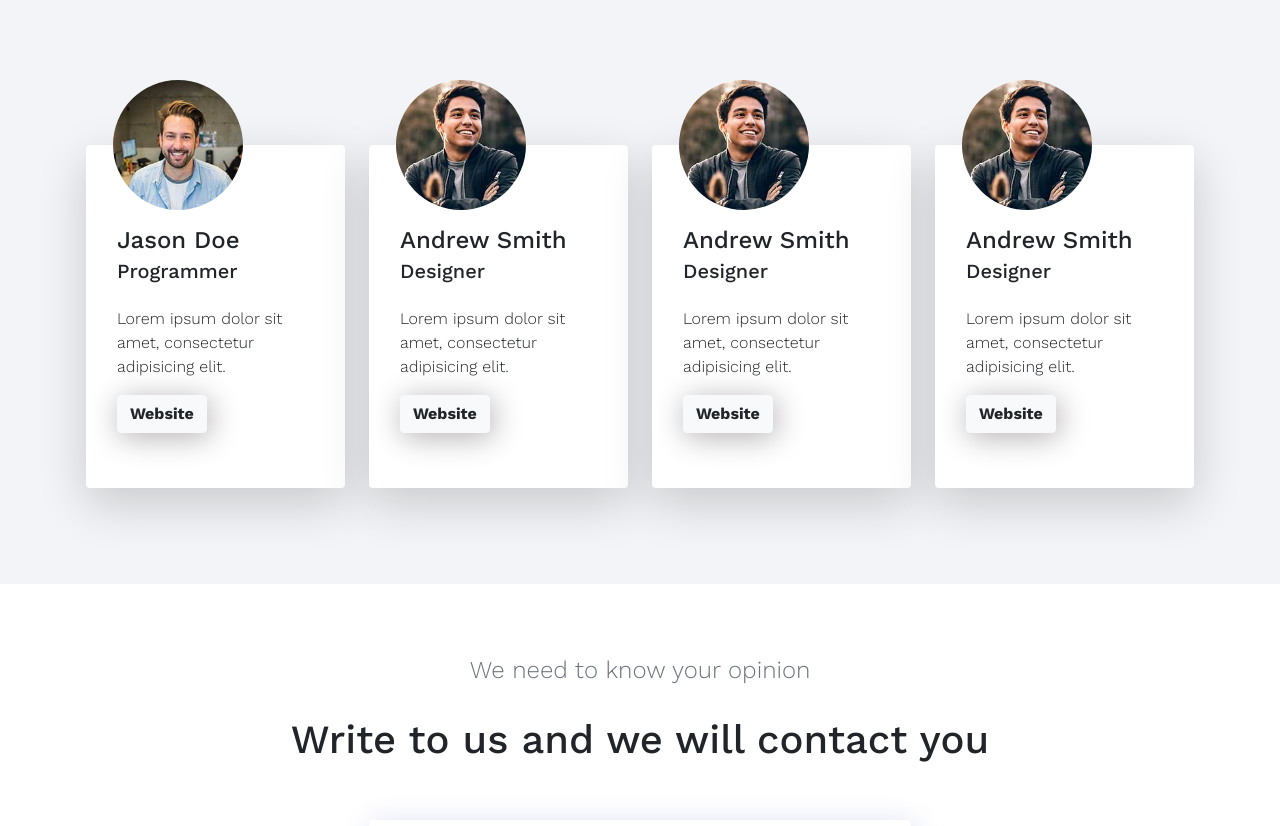
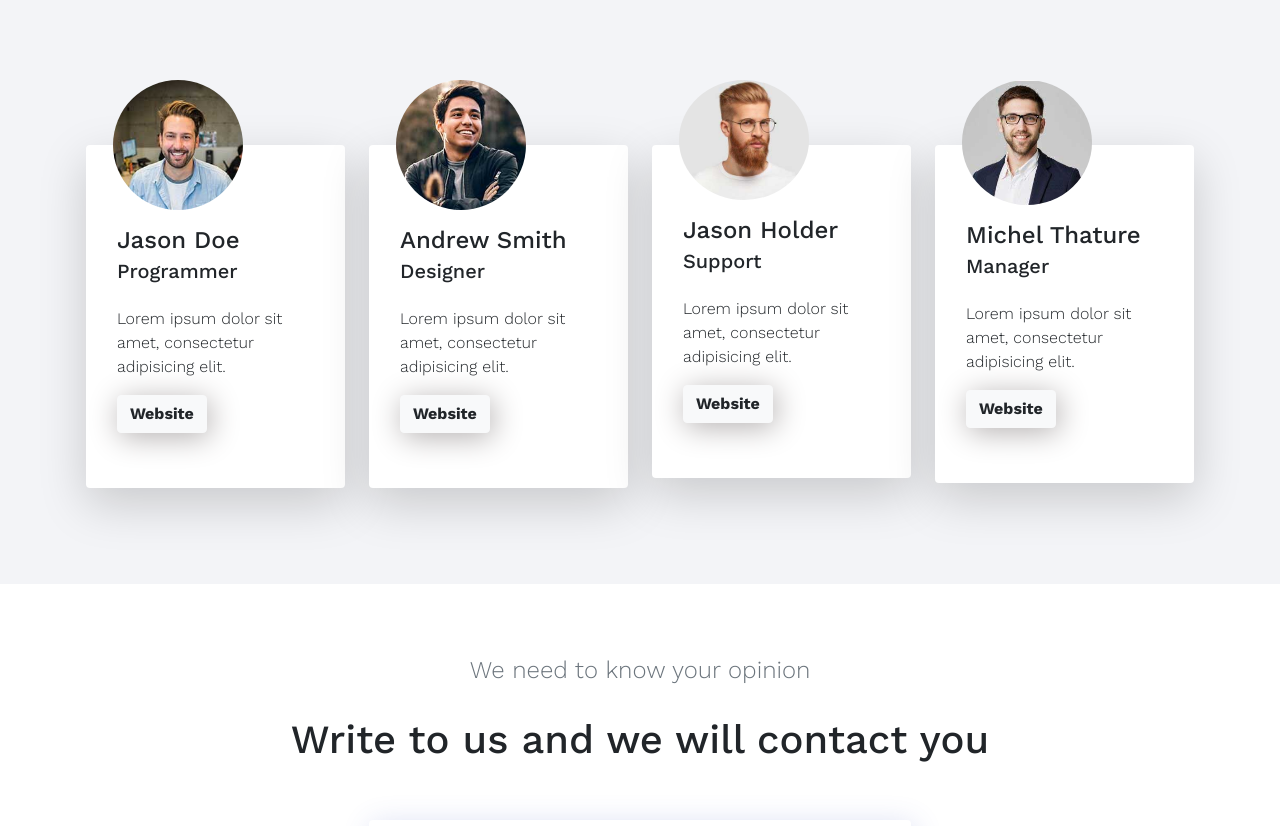
Before and after one commit to basar021/AppAMP, a plain HTML site: page index.html in a window 1280 px wide. Shown: the part 5100-5926 px from the top of the page. Drawn offline with nearby package versions, Linux system fonts and the light colour scheme.

Commit message:
Update index.html

```diff
--- a/index.html
+++ b/index.html
@@ -419,10 +419,10 @@
            <div class="col-lg-3 col-md-6">
                <div class="about-team">
                   <div class="card border-0 shadow-lg h-100">
-                     <img class="rounded-circle" src="Image/face3.jpg" alt="">
+                     <img class="rounded-circle" src="Image/Capture.jpg" alt="">
                      <div class="card-body h-100">
-                        <h4 class="card-title">Andrew Smith</h4>
-                        <h5 class="card-subtitle">Designer</h5>
+                        <h4 class="card-title">Jason Holder</h4>
+                        <h5 class="card-subtitle">Support</h5>
                         <p class="card-text font-weight-light mt-4">Lorem ipsum dolor sit amet, consectetur adipisicing elit. </p>
                         <a class="btn btn-light font-weight-bold  mb-4" href="#">Website</a>
                      </div>
@@ -432,10 +432,10 @@
            <div class="col-lg-3 col-md-6">
                <div class="about-team">
                   <div class="card border-0 shadow-lg h-100">
-                     <img class="rounded-circle" src="Image/face3.jpg" alt="">
+                     <img class="rounded-circle" src="Image/car2.jpg" alt="">
                      <div class="card-body h-100">
-                        <h4 class="card-title">Andrew Smith</h4>
-                        <h5 class="card-subtitle">Designer</h5>
+                        <h4 class="card-title">Michel Thature</h4>
+                        <h5 class="card-subtitle">Manager</h5>
                         <p class="card-text font-weight-light mt-4">Lorem ipsum dolor sit amet, consectetur adipisicing elit. </p>
                         <a class="btn btn-light font-weight-bold  mb-4" href="#">Website</a>
                      </div>
```
